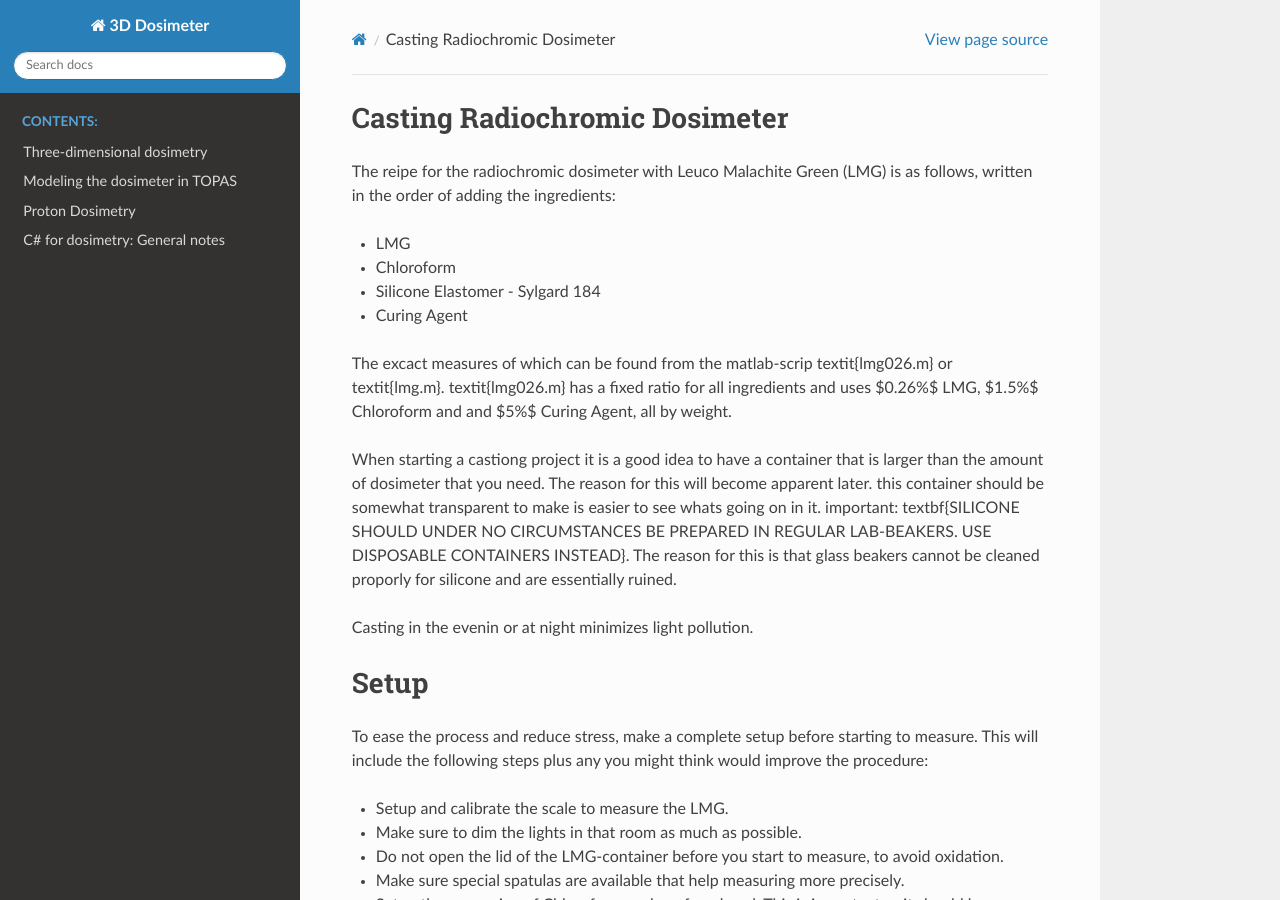
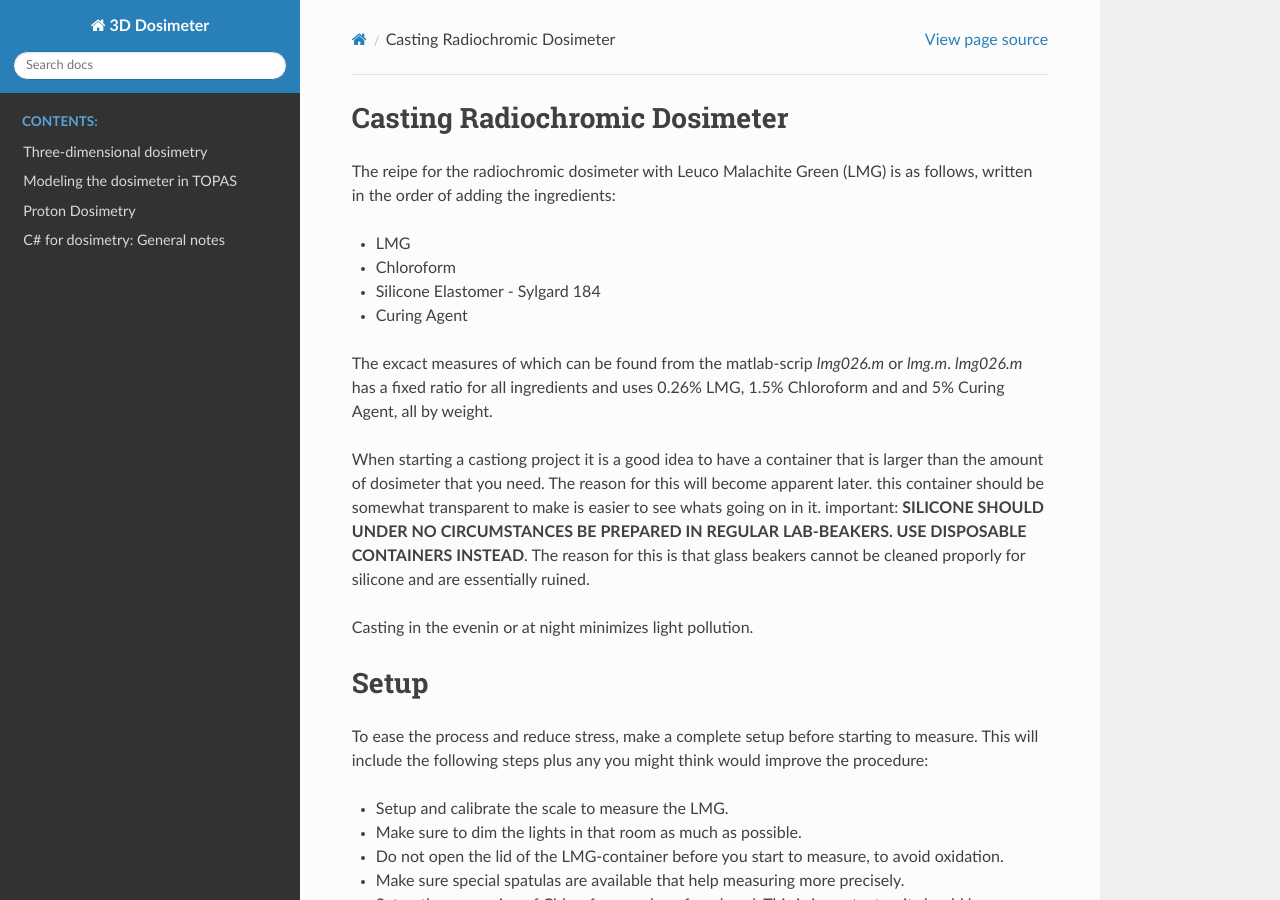
Before and after one commit to liavaldetaro/3d_dosimeter_DCPT, a Sphinx documentation site: the page built from docs/3DDosimeter.rst, in a window 1280 px wide and 900 px high. Built offline with Sphinx 7.4.7 and the Read the Docs theme 2.0.0, drawn with Linux system fonts in a browser that asks for light colours; formulas are drawn with MathJax 3; pages that are not in the unit, such as notebooks, are missing from menus; some of the changed text lies outside the part shown.

Commit message:
Update 3DDosimeter.rst

```diff
--- a/docs/3DDosimeter.rst
+++ b/docs/3DDosimeter.rst
@@ -7,9 +7,9 @@ The reipe for the radiochromic dosimeter with Leuco Malachite Green (LMG) is as
 * Silicone Elastomer - Sylgard 184
 * Curing Agent
 
-The excact measures of which can be found from the matlab-scrip \textit{lmg026.m} or \textit{lmg.m}. \textit{lmg026.m} has a fixed ratio for all ingredients and uses $0.26\%$ LMG,  $1.5\%$ Chloroform and and $5\%$ Curing Agent, all by weight.
+The excact measures of which can be found from the matlab-scrip *lmg026.m* or *lmg.m*. *lmg026.m* has a fixed ratio for all ingredients and uses 0.26\% LMG,  1.5\% Chloroform and and 5\% Curing Agent, all by weight.
 
-When starting a castiong project it is a good idea to have a container that is larger than the amount of dosimeter that you need. The reason for this will become apparent later. this container should be somewhat transparent to make is easier to see whats going on in it. important: \textbf{SILICONE SHOULD UNDER NO CIRCUMSTANCES BE PREPARED IN REGULAR LAB-BEAKERS. USE DISPOSABLE CONTAINERS INSTEAD}. The reason for this is that glass beakers cannot be cleaned proporly for silicone and are essentially ruined.
+When starting a castiong project it is a good idea to have a container that is larger than the amount of dosimeter that you need. The reason for this will become apparent later. this container should be somewhat transparent to make is easier to see whats going on in it. important: **SILICONE SHOULD UNDER NO CIRCUMSTANCES BE PREPARED IN REGULAR LAB-BEAKERS. USE DISPOSABLE CONTAINERS INSTEAD**. The reason for this is that glass beakers cannot be cleaned proporly for silicone and are essentially ruined.
 
 Casting in the evenin or at night minimizes light pollution.
 
```
Also changed, not shown: other parts of docs/3DDosimeter.rst (+1 -1 lines).
